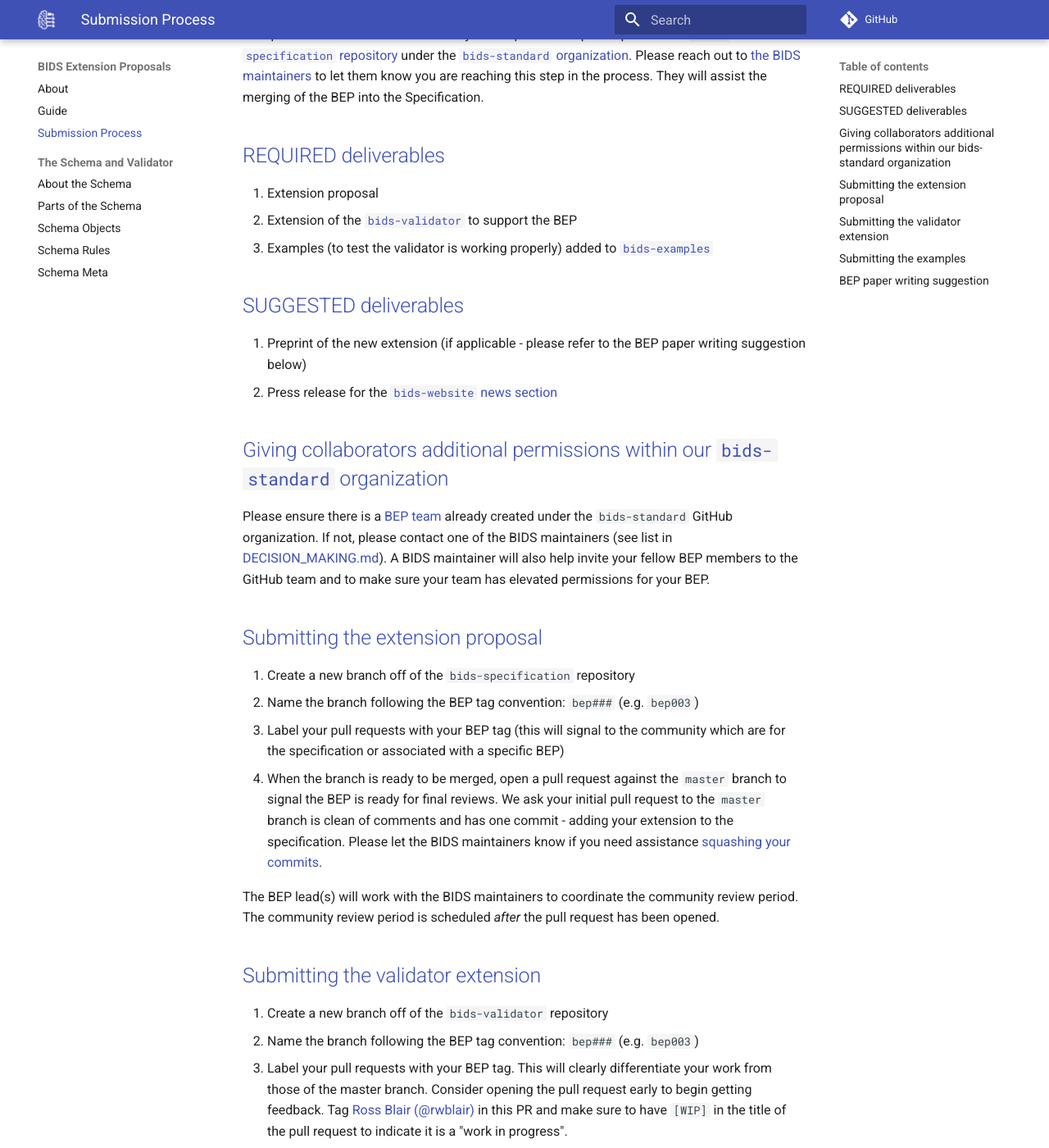
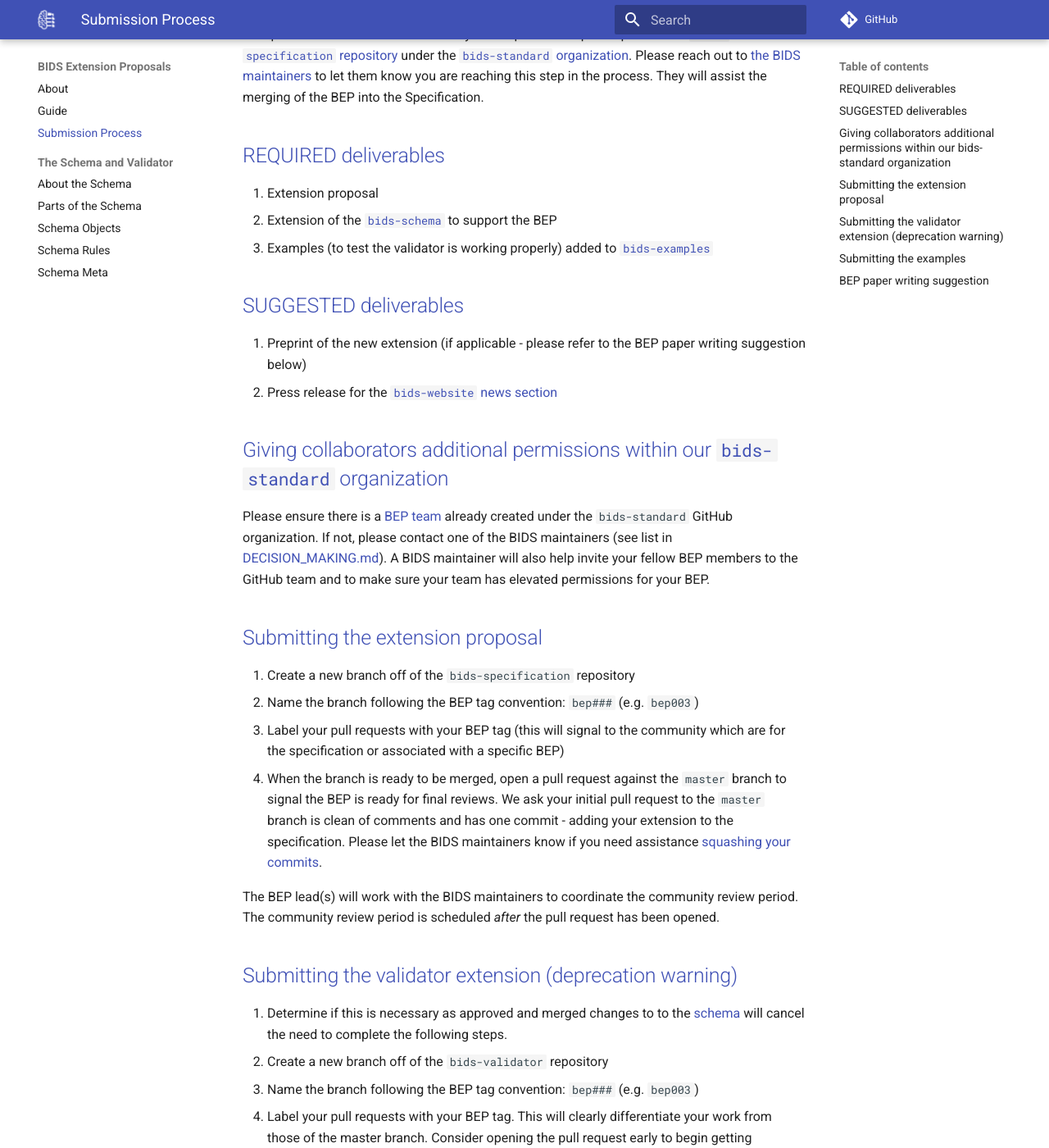
Before and after one commit to bids-standard/bids-extensions, an MkDocs documentation site: the page built from docs/submission.md, in a window 1280 px wide and 1400 px high, scrolled down 192 px. Shown: the whole window at 82% size. Built offline with MkDocs 1.6.1 and Material for MkDocs 9.7.7, drawn with Linux system fonts in a browser that asks for light colours; comment, search, counter and statistics services are not loaded.

Commit message:
updated workflow image, start warning about validator work deprecation (#15)

```diff
--- a/docs/submission.md
+++ b/docs/submission.md
@@ -15,7 +15,7 @@ This process assumes the BEP is ready to be opened as a pull
 
 1. Extension proposal
 2. Extension of the
-   [`bids-validator`](https://github.com/bids-standard/bids-validator) to support
+   [`bids-schema`](https://github.com/bids-standard/bids-specification/tree/master/src/schema) to support
    the BEP
 3. Examples (to test the validator is working properly) added to
    [`bids-examples`](https://github.com/bids-standard/bids-examples)
@@ -54,8 +54,11 @@ The BEP lead(s) will work with the BIDS maintainers to coordinate the community
   review period. The community review period is scheduled _after_ the pull request
   has been opened.
 
-## Submitting the validator extension
+## Submitting the validator extension (deprecation warning)
 
+0. Determine if this is necessary as approved and merged changes to
+   to the [schema](https://github.com/bids-standard/bids-specification/tree/master/src/schema)
+   will cancel the need to complete the following steps.
 1. Create a new branch off of the `bids-validator` repository
 2. Name the branch following the BEP tag convention: `bep###` (e.g. `bep003`)
 3. Label your pull requests with your BEP tag. This will clearly differentiate
```
Also changed, not shown: docs/assets/img/bep_process.png, 1 other file.
